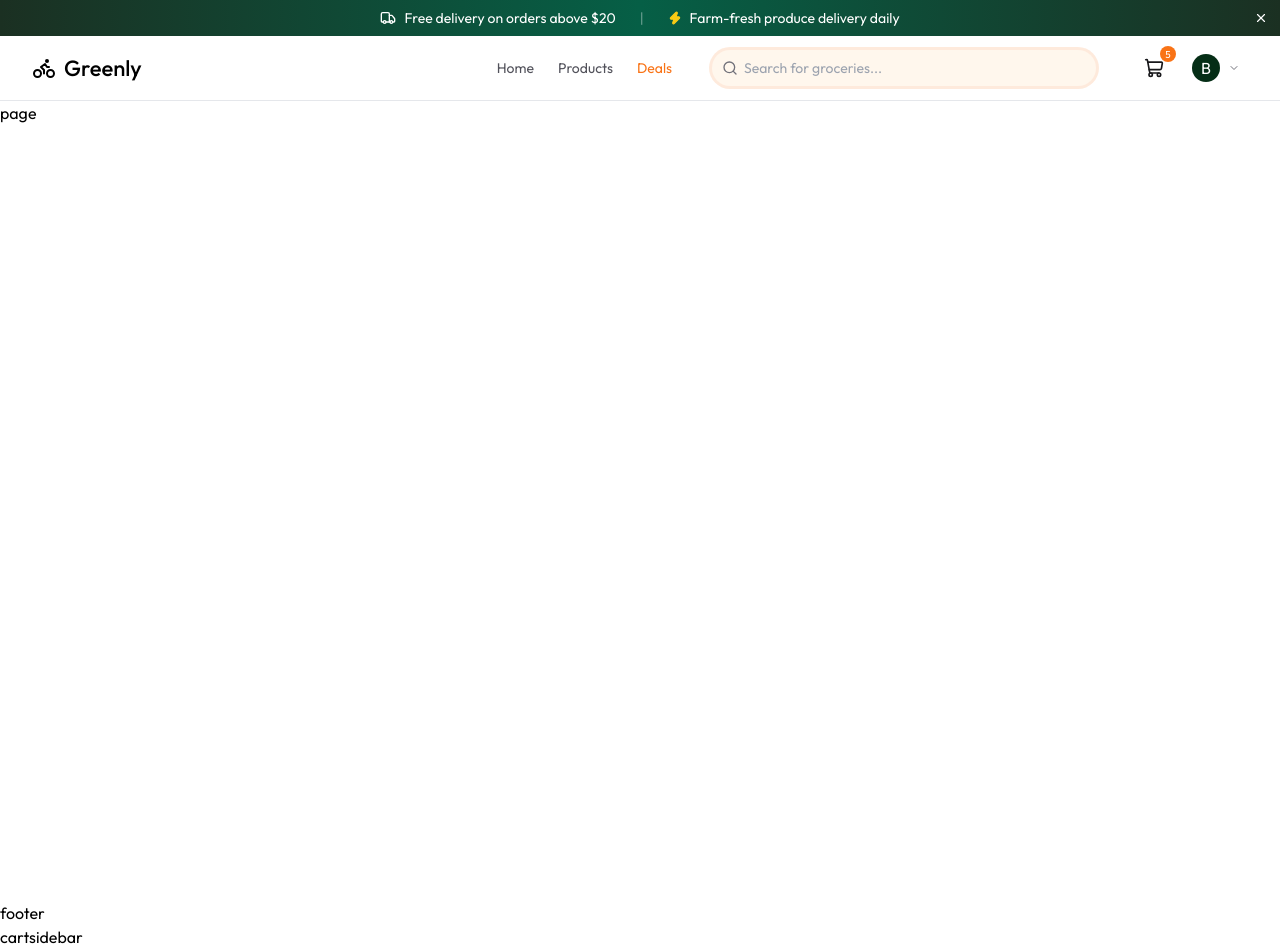
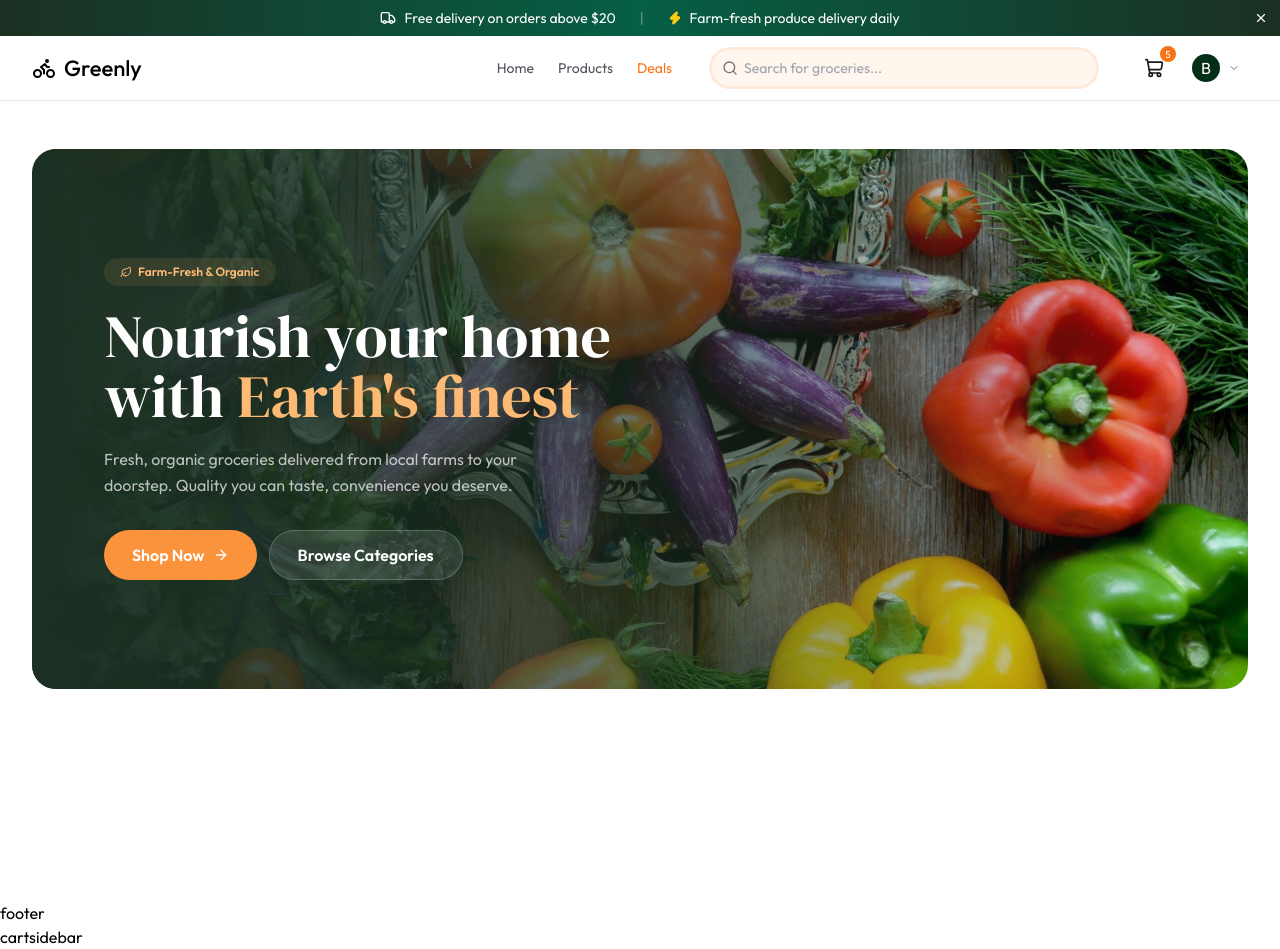
Before and after one commit to Bri-igbt/greenly, a Next.js app in the folder client/: page / in a window 1280 px wide. Built offline with nearby package versions, Linux system fonts and the light colour scheme.

Commit message:
Hero page

```diff
--- a/client/app/(store)/page.tsx
+++ b/client/app/(store)/page.tsx
@@ -1,8 +1,10 @@
-import React from 'react'
+import Hero from '@/app/components/home/Hero'
 
 const page = () => {
     return (
-        <div>page</div>
+        <div className='min-h-screen max-w-7xl mx-auto px-4 sm:px-6 lg:px-8 py-12'>
+            <Hero />
+        </div>
     )
 }
 
--- a/client/app/components/home/Hero.tsx
+++ b/client/app/components/home/Hero.tsx
@@ -1,6 +1,47 @@
+import { heroSectionData } from "@/assets/assets"
+import { ArrowRightIcon, LeafIcon } from "lucide-react"
+import Image from "next/image"
+import Link from "next/link"
+
 const Hero = () => {
     return (
-        <div>Hero</div>
+        <div className="relative overflow-hidden min-h-[540px] mb-10 rounded-3xl flex items-center">
+            <Image
+                src={heroSectionData.hero_image}
+                alt="hero"
+                className="absolute inset-0 h-full w-full object-cover"
+            />
+
+            <div className="absolute inset-0 bg-gradient-to-r from-app-green via-app-green/65 to-transparent" />
+
+            <div className="relative max-w-7xl mx-auto px-4 sm:px-6 lg:px-8 py-20 w-full">
+                <div className="max-w-xl xl:pl-10">
+                    <span className="inline-flex items-center gap-1.5 px-4 py-1.5 text-xs font-semibold text-orange-300 bg-orange-300/10 rounded-full mb-5">
+                        <LeafIcon className="size-3 " />
+                        Farm-Fresh & Organic
+                    </span>
+
+                    <h1 className="font-serif text-4xl sm:text-5xl lg:text-6xl text-white leading-tight mb-5">
+                        Nourish your home with {" "}
+                        <span className="text-orange-300">Earth's finest</span>
+                    </h1>
+
+                    <p className="text-base text-white/70 leading-relaxed mb-8 max-w-md">{heroSectionData.description}</p>
+
+                    <div className="flex flex-wrap gap-3">
+                        <Link href='/products' className="px-7 py-3 bg-orange-400 text-white font-semibold rounded-full hover:bg-orange-500 transition-all flex-center gap-2 active:scale-[0.98]">
+                            Shop Now
+                            <ArrowRightIcon className="size-4"/>
+                        </Link>
+
+                        <Link href='/products' className="px-7 py-3 bg-white/10 text-white font-semibold rounded-full hover:bg-white/20 transition-all border border-white/20">
+                            Browse Categories
+                        </Link>
+                    </div>
+                </div>
+            </div>
+
+        </div>
     )
 }
 
```
